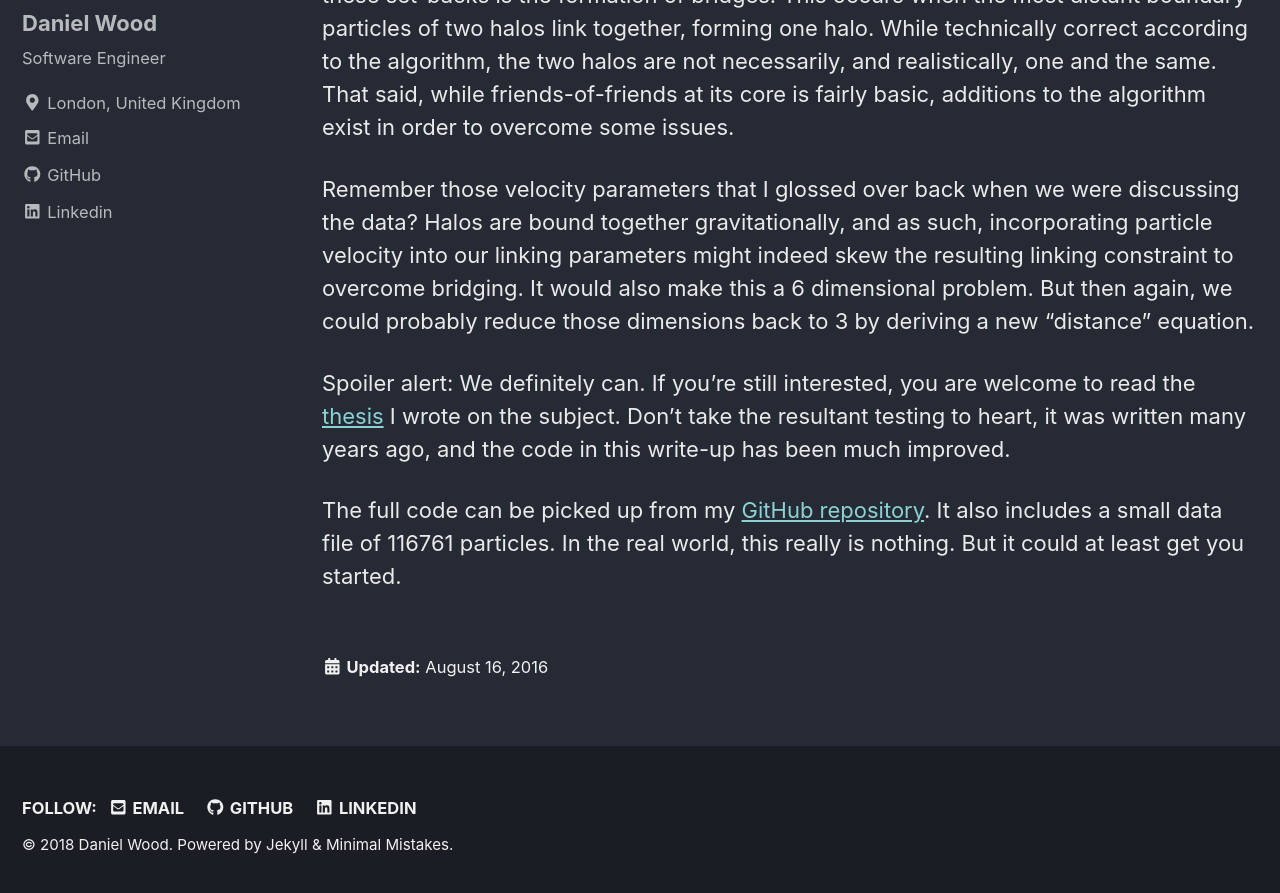
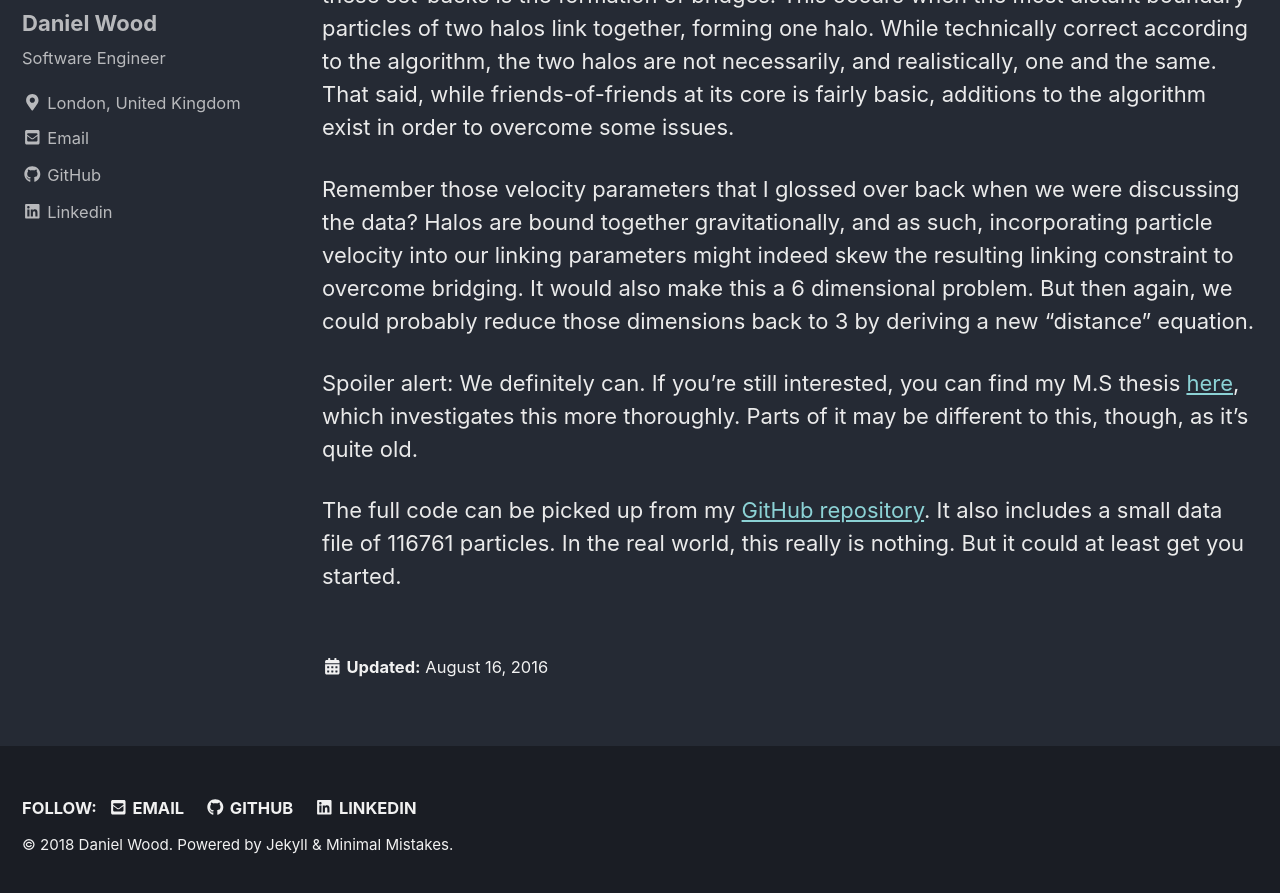
Before and after one commit to danielkylewood/danielkylewood.github.io, a Jekyll site: the page built from _posts/2016-08-16-dark-matter-halo-finding-using-gpus.md, in a window 1280 px wide and 900 px high, scrolled down 26012 px. Shown: the top 893 px of the window. Built offline with Jekyll 4.4.1, drawn with Linux system fonts in a browser that asks for light colours; cached includes are drawn as plain includes; nearby versions of some CDN libraries; formulas are drawn with MathJax 3.

Commit message:
Small blog changes

```diff
--- a/_posts/2016-08-16-dark-matter-halo-finding-using-gpus.md
+++ b/_posts/2016-08-16-dark-matter-halo-finding-using-gpus.md
@@ -559,7 +559,7 @@ Finally, we implemented a very simple halo-finder. The friends-of-friends algori
 
 Remember those velocity parameters that I glossed over back when we were discussing the data? Halos are bound together gravitationally, and as such, incorporating particle velocity into our linking parameters might indeed skew the resulting linking constraint to overcome bridging. It would also make this a 6 dimensional problem. But then again, we could probably reduce those dimensions back to 3 by deriving a new "distance" equation.
 
-Spoiler alert: We definitely can. If you're still interested, you are welcome to read the [thesis](pubs.cs.uct.ac.za/archive/00000937/01/danielwoodUpdatedThesis.pdf) I wrote on the subject. Don't take the resultant testing to heart, it was written many years ago, and the code in this write-up has been much improved.
+Spoiler alert: We definitely can. If you're still interested, you can find my M.S thesis [here](pubs.cs.uct.ac.za/archive/00000937/01/danielwoodUpdatedThesis.pdf), which investigates this more thoroughly. Parts of it may be different to this, though, as it's quite old.
 
 The full code can be picked up from my [GitHub repository](https://github.com/danielkylewood/gpu-halo-finder). It also includes a small data file of 116761 particles. In the real world, this really is nothing. But it could at least get you started.
 
```
